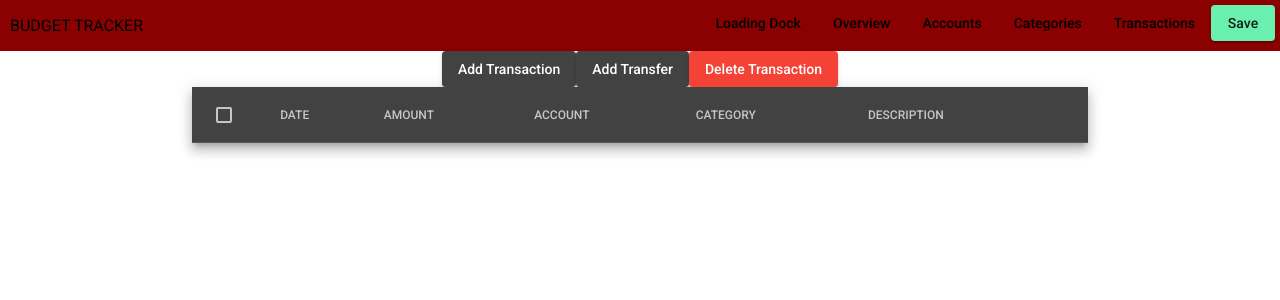
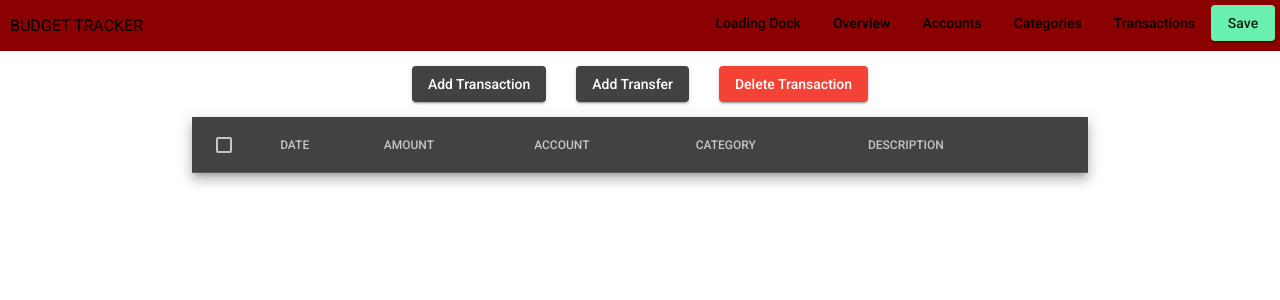
Before and after one commit to daMelody/budget-tracker, an Angular app in the folder ng-budget/: page /transactions in a window 1280 px wide. Shown: the top 300 px of the page. Built offline with nearby package versions, Linux system fonts and the light colour scheme.

Commit message:
manager layout spacing updates

```diff
--- a/ng-budget/src/app/components/account-manager/account-manager.component.css
+++ b/ng-budget/src/app/components/account-manager/account-manager.component.css
@@ -5,13 +5,8 @@
     align-items: center;
 }
 
-mat-label {
-    color: grey;
-}
-
-.new-account {
-    margin-left: 5px;
-    margin-right: 5px;
+.actions {
+    margin: 15px;
 }
 
 table {
--- a/ng-budget/src/app/components/account-manager/account-manager.component.html
+++ b/ng-budget/src/app/components/account-manager/account-manager.component.html
@@ -1,7 +1,7 @@
 <div class="account-manager">
-  <div class="actions">
-    <button mat-raised-button (click)="newAccount()" id="delete">Add Account</button>
-    <button mat-raised-button color="warn" (click)="deleteAccount()" id="delete">Delete Account</button>
+  <div>
+    <button mat-raised-button (click)="newAccount()" class="actions">Add Account</button>
+    <button mat-raised-button color="warn" (click)="deleteAccount()" class="actions">Delete Account</button>
   </div>
   <table mat-table [dataSource]="accounts" class="mat-elevation-z8" matSort (matSortChange)="sortAccounts($event)">
     <tr mat-header-row *matHeaderRowDef="displayedColumns; sticky: true"></tr>
--- a/ng-budget/src/app/components/category-manager/category-manager.component.css
+++ b/ng-budget/src/app/components/category-manager/category-manager.component.css
@@ -5,13 +5,8 @@
     align-items: center;
 }
 
-mat-label {
-    color: grey;
-}
-
-.new-category {
-    margin-left: 5px;
-    margin-right: 5px;
+.actions {
+    margin: 15px;
 }
 
 table {
--- a/ng-budget/src/app/components/category-manager/category-manager.component.html
+++ b/ng-budget/src/app/components/category-manager/category-manager.component.html
@@ -1,7 +1,7 @@
 <div class="category-manager">
-  <div class="actions">
-    <button mat-raised-button (click)="newCategory()" id="add">Add Category</button>
-    <button mat-raised-button color="warn" (click)="deleteCategory()" id="delete">Delete Category</button>
+  <div>
+    <button mat-raised-button (click)="newCategory()" class="actions">Add Category</button>
+    <button mat-raised-button color="warn" (click)="deleteCategory()" class="actions">Delete Category</button>
   </div>
   <table mat-table [dataSource]="categories" class="mat-elevation-z8" matSort (matSortChange)="sortCategory($event)">
     <tr mat-header-row *matHeaderRowDef="displayedColumns; sticky: true"></tr>
--- a/ng-budget/src/app/components/overview/overview.component.css
+++ b/ng-budget/src/app/components/overview/overview.component.css
@@ -1,9 +1,10 @@
 .overview {
+    margin: 20px;
     display: flex;
     justify-content: space-evenly;
     flex-direction: row;
 }
 
 table {
-    width: 400px;
+    width: 450px;
 }
--- a/ng-budget/src/app/components/transaction-table/transaction-table.component.css
+++ b/ng-budget/src/app/components/transaction-table/transaction-table.component.css
@@ -5,13 +5,8 @@
     align-items: center;
 }
 
-mat-label, mat-datepicker-toggle {
-    color: grey;
-}
-
-.new-transaction {
-    margin-left: 5px;
-    margin-right: 5px;
+.actions {
+    margin: 15px;
 }
 
 table {
--- a/ng-budget/src/app/components/transaction-table/transaction-table.component.html
+++ b/ng-budget/src/app/components/transaction-table/transaction-table.component.html
@@ -1,8 +1,8 @@
 <div class="transaction-table">
-  <div class="actions">
-    <button mat-raised-button (click)="newTransaction()" id="transact">Add Transaction</button>
-    <button mat-raised-button (click)="newTransfer()" id="transfer">Add Transfer</button>
-    <button mat-raised-button color="warn" (click)="deleteTransaction()" id="delete">Delete Transaction</button>
+  <div>
+    <button mat-raised-button (click)="newTransaction()" class="actions">Add Transaction</button>
+    <button mat-raised-button (click)="newTransfer()" class="actions">Add Transfer</button>
+    <button mat-raised-button color="warn" (click)="deleteTransaction()" class="actions">Delete Transaction</button>
   </div>
 
   <table mat-table [dataSource]="transactions" class="mat-elevation-z8" matSort
```
